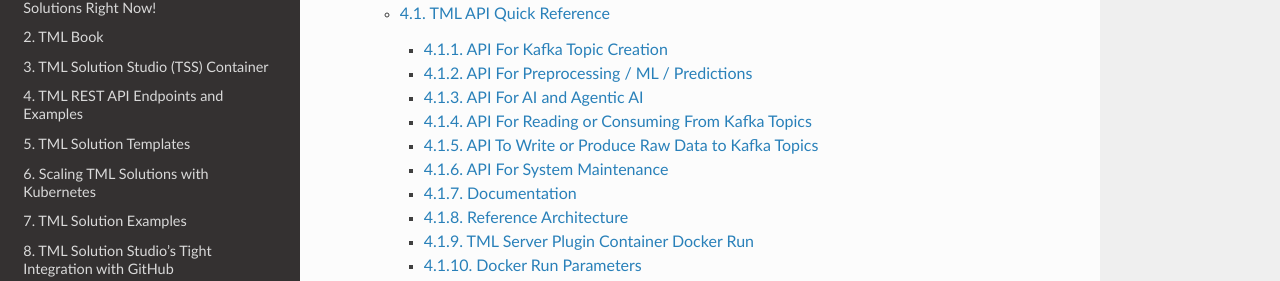
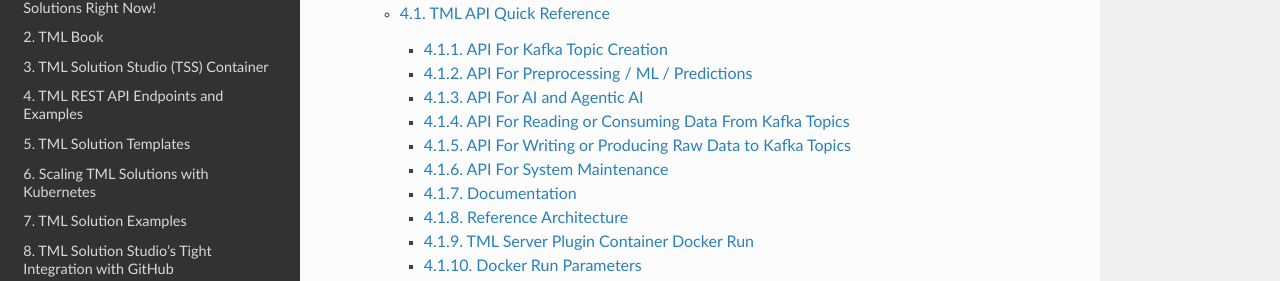
Before and after one commit to smaurice101/readthedocs, a Sphinx documentation site: the page built from docs/source/index.rst, in a window 1280 px wide and 900 px high, scrolled down 5635 px. Shown: the part 146-427 px from the top of the window. Built offline with Sphinx 7.4.7 and the Read the Docs theme 3.1.0, drawn with Linux system fonts in a browser that asks for light colours; pages that are not in the unit, such as notebooks, are missing from menus; some of the changed text lies outside the part shown.

Commit message:
Update tmlapi.rst

```diff
--- a/docs/source/tmlapi.rst
+++ b/docs/source/tmlapi.rst
@@ -25,12 +25,12 @@ API For AI and Agentic AI
 - ``POST /api/v1/ai`` - [`click <https://tml.readthedocs.io/en/latest/tmlapi.html#post-api-v1-ai>`_] Run LLM AI Analysis (`step=9`, `pgpt-model`) → 200,400
 - ``POST /api/v1/agenticai`` - [`click <https://tml.readthedocs.io/en/latest/tmlapi.html#post-api-v1-agenticai>`_] Run Agentic AI Analysis (`step=9b`, `ollama-model`) → 200,400
 
-API For Reading or Consuming From Kafka Topics
+API For Reading or Consuming Data From Kafka Topics
 -------------------------------
 
 - ``POST /api/v1/consume`` - [`click <https://tml.readthedocs.io/en/latest/tmlapi.html#post-api-v1-consume>`_] Consume messages (`topic`, `forwardurl`) → 200,400,500
 
-API To Write or Produce Raw Data to Kafka Topics
+API For Writing or Producing Raw Data to Kafka Topics
 -------------------------------
 
 - ``POST /api/v1/jsondataline`` - [`click <https://tml.readthedocs.io/en/latest/tmlapi.html#post-api-v1-jsondataline>`_] Send single JSON → 200
```
